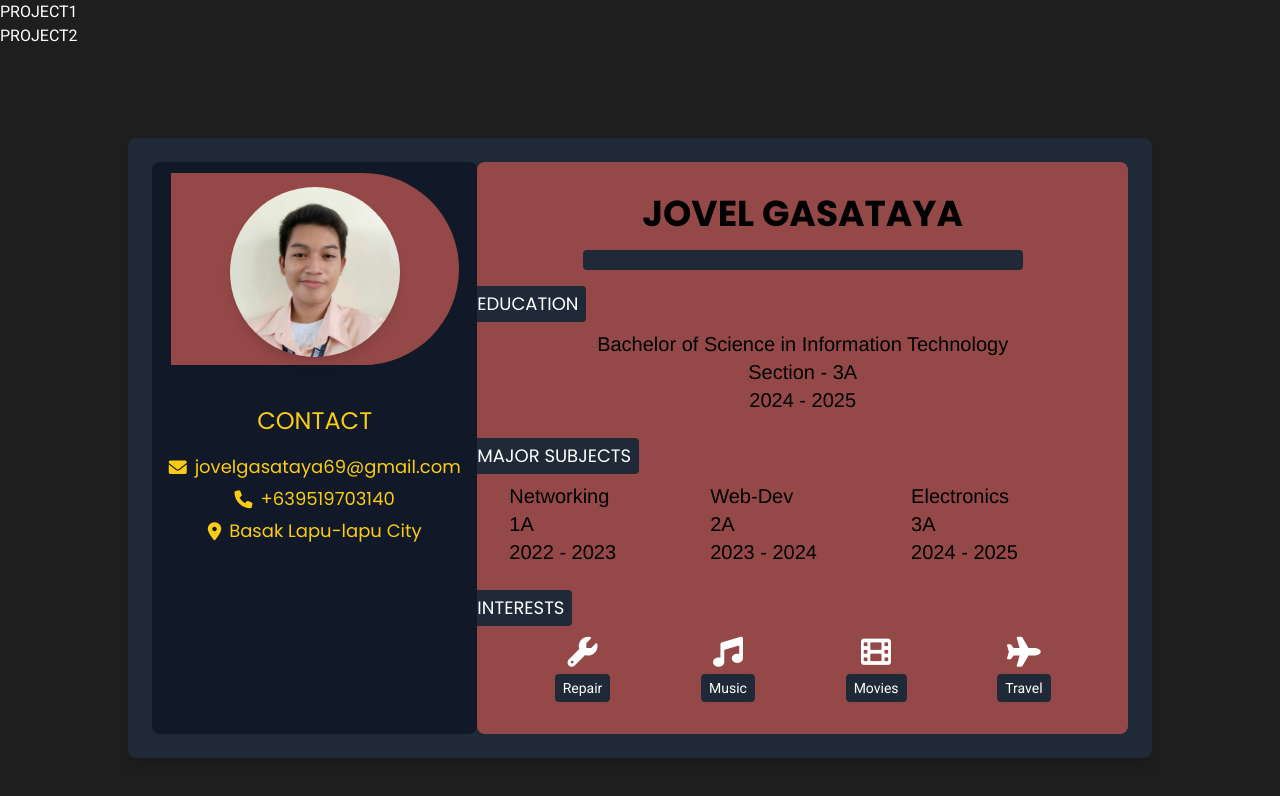
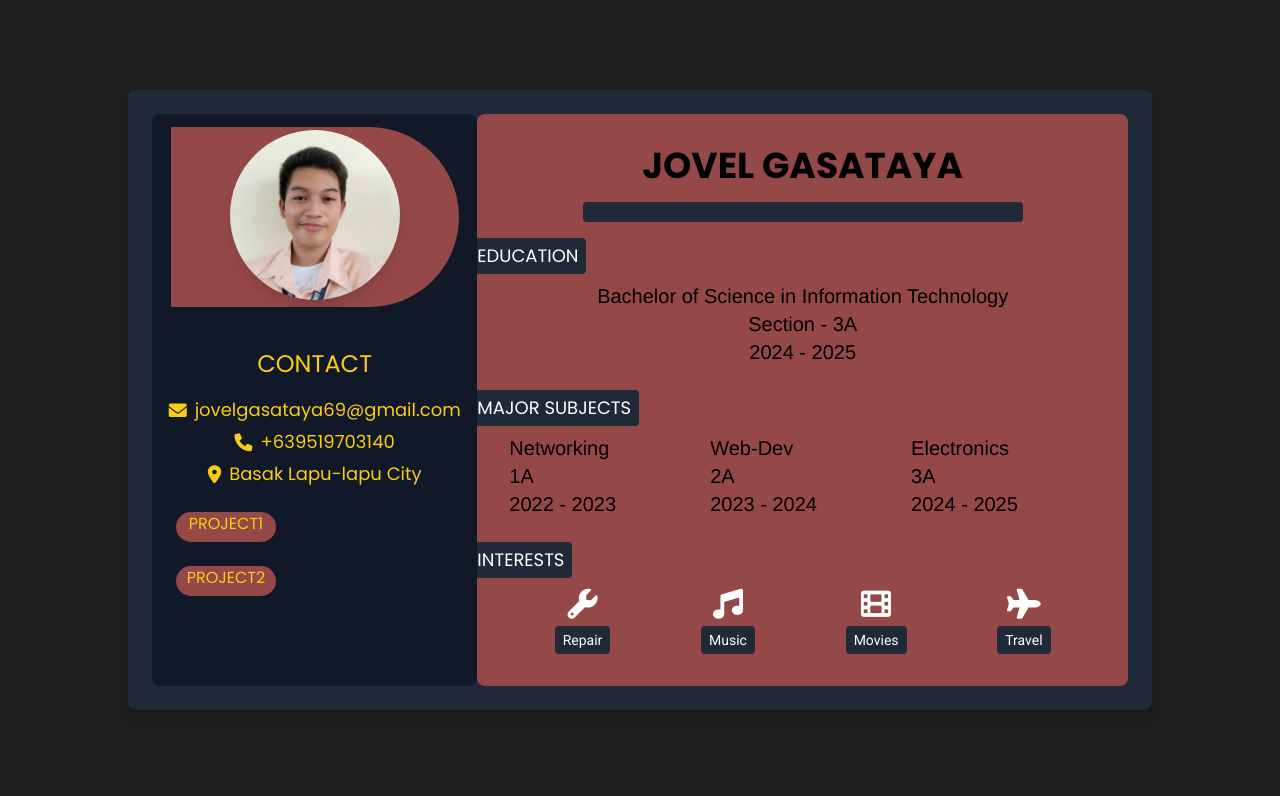
Before and after one commit to Jovhell/JOVHELL, a plain HTML site: page index.html in a window 1280 px wide. Drawn offline with nearby package versions, Linux system fonts and the light colour scheme.

Commit message:
Update index.html

```diff
--- a/index.html
+++ b/index.html
@@ -10,10 +10,8 @@
 </head>
 <body class="bg-[#1E1E1E] text-white font-sans h-screen" style="font-family: 'Roboto', sans-serif;">
 
-    <div>
-        <a href="./job-application-form/index.html">PROJECT1</a>
-        <div><a href="./profile-update-form/index.html"></a>PROJECT2</div>
-    </div><div class="h-full flex items-center justify-center">
+
+<div class="h-full flex items-center justify-center">
         <div class="w-full max-w-screen-lg mx-auto p-6 bg-gray-800 rounded-lg shadow-lg h-full md:h-auto flex flex-col md:flex-row">
             <!-- Left Section -->
             <div class="md:w-1/3 bg-gray-900 rounded-lg p-6 text-center relative flex flex-col justify-center">
@@ -27,11 +25,17 @@
                         </div>
                     </div>
                 </div>
+
                 <div class="text-yellow-400 z-10 relative mt-6" style="font-family: 'Poppins', sans-serif;">
                     <h2 class="text-2xl mb-4">CONTACT</h2>
                     <p class="flex items-center justify-center mb-1 text-lg"><i class="fas fa-envelope mr-2"></i> jovelgasataya69@gmail.com</p>
                     <p class="flex items-center justify-center mb-1 text-lg"><i class="fas fa-phone mr-2"></i> +639519703140</p>
                     <p class="flex items-center justify-center text-lg"><i class="fas fa-map-marker-alt mr-2"></i> Basak Lapu-lapu City</p>
+                    <br>
+                    <div  class="pro1" style="background-color: #954848; width: 100px; height: 30px; border-radius: 50px;"><a href="./job-application-form/index.html">PROJECT1</a></div><br>
+                    <div  class="pro2" style="background-color: #954848; width: 100px; height: 30px; border-radius: 50px;"><a href="./profile-update-form/index.html">PROJECT2</a></div>
+
+
                 </div>
             </div>
 
@@ -160,15 +164,16 @@
 
         @media (min-width: 1024px) {
             /* Full desktop view adjustments remain unchanged */
+
             .union {
                 width: 288px;
-                height: 192px;
-                margin-top: -85px;
+                height: 180px;
+                margin-top: -35px;
             }
             .w-44 {
                 width: 170px;
                 height: 170px;
-                margin-top: -165px;
+                margin-top: -75px;
             }
             .educ{
                 font-family: 'Franklin Gothic Medium', 'Arial Narrow', Arial, sans-serif;
```
